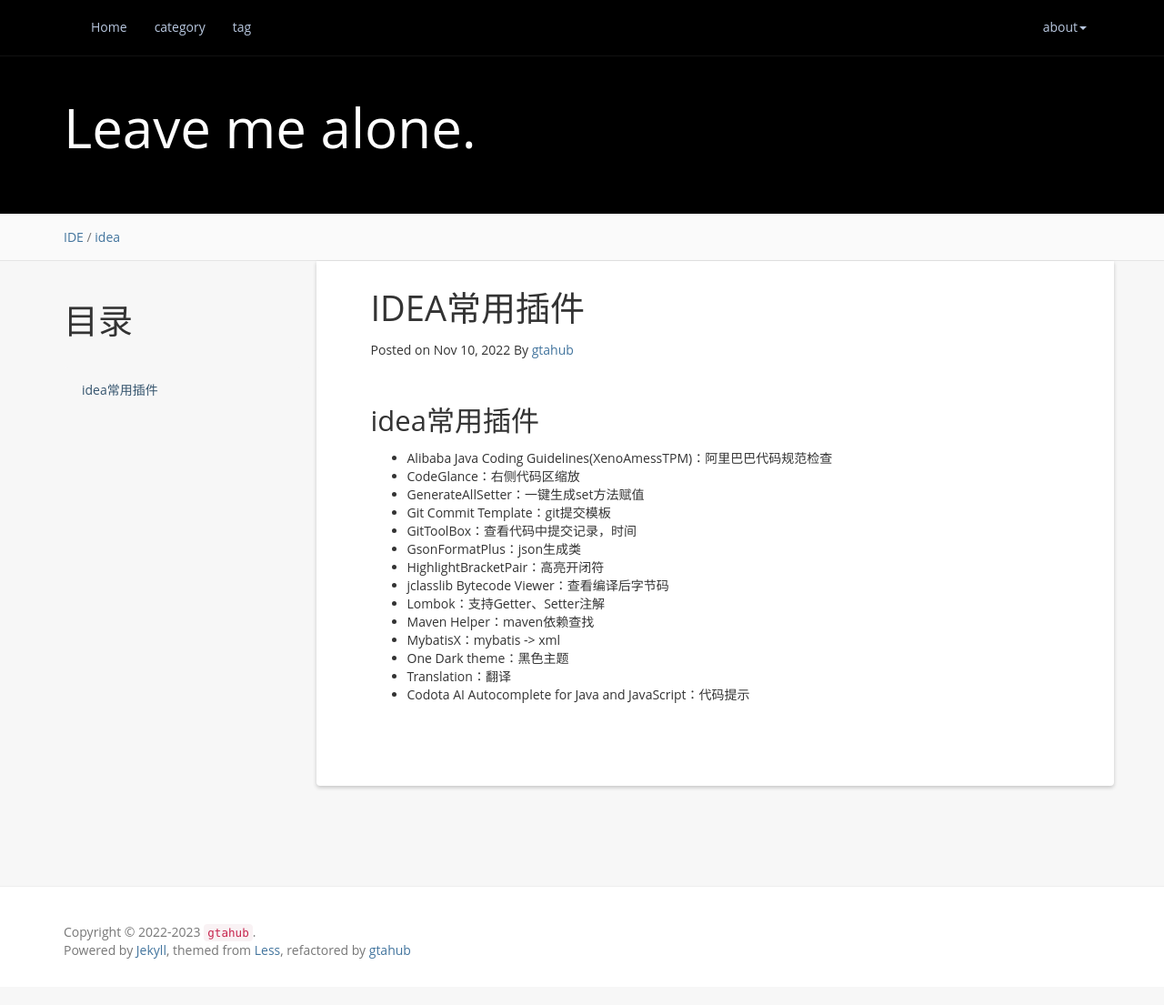
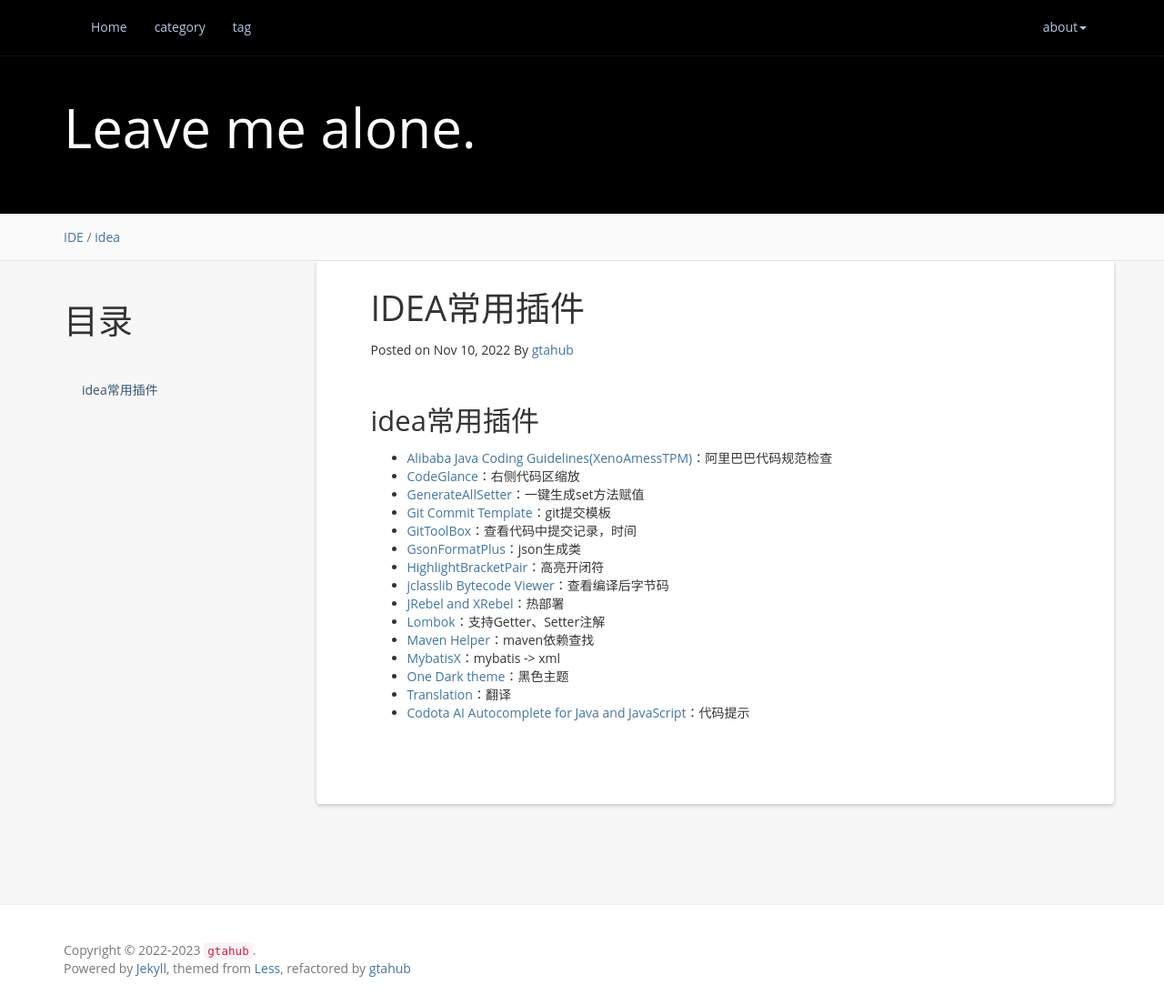
Before and after one commit to atgtahub/atgtahub.github.io, a Jekyll site: the page built from _posts/backend/ide/idea/2022-11-10-idea-plugins.md, in a window 1280 px wide and 1105 px high. Shown: the whole window at 91% size. Built offline with Jekyll 4.4.1, drawn with Linux system fonts in a browser that asks for light colours; a script that is not in the unit is left out; comment, search, counter and statistics services are not loaded.

Commit message:
refactor(_posts): 2022-11-10-idea-plugins.md

```diff
--- a/_posts/backend/ide/idea/2022-11-10-idea-plugins.md
+++ b/_posts/backend/ide/idea/2022-11-10-idea-plugins.md
@@ -12,17 +12,18 @@
 
 ## idea常用插件
 
-- Alibaba Java Coding Guidelines(XenoAmessTPM)：阿里巴巴代码规范检查
-- CodeGlance：右侧代码区缩放
-- GenerateAllSetter：一键生成set方法赋值
-- Git Commit Template：git提交模板
-- GitToolBox：查看代码中提交记录，时间
-- GsonFormatPlus：json生成类
-- HighlightBracketPair：高亮开闭符
-- jclasslib Bytecode Viewer：查看编译后字节码
-- Lombok：支持Getter、Setter注解
-- Maven Helper：maven依赖查找
-- MybatisX：mybatis -> xml
-- One Dark theme：黑色主题
-- Translation：翻译
-- Codota AI Autocomplete for Java and JavaScript：代码提示
+- <a href="https://plugins.jetbrains.com/plugin/10046-alibaba-java-coding-guidelines" target="_blank">Alibaba Java Coding Guidelines(XenoAmessTPM)</a>：阿里巴巴代码规范检查
+- <a href="https://plugins.jetbrains.com/plugin/18824-codeglance-pro" target="_blank">CodeGlance</a>：右侧代码区缩放
+- <a href="https://plugins.jetbrains.com/plugin/9360-generateallsetter" target="_blank">GenerateAllSetter</a>：一键生成set方法赋值
+- <a href="https://plugins.jetbrains.com/plugin/9861-git-commit-template" target="_blank">Git Commit Template</a>：git提交模板
+- <a href="https://plugins.jetbrains.com/plugin/7499-gittoolbox" target="_blank">GitToolBox</a>：查看代码中提交记录，时间
+- <a href="https://plugins.jetbrains.com/plugin/14949-gsonformatplus" target="_blank">GsonFormatPlus</a>：json生成类
+- <a href="https://plugins.jetbrains.com/plugin/17320-highlightbracketpair" target="_blank">HighlightBracketPair</a>：高亮开闭符
+- <a href="https://plugins.jetbrains.com/plugin/9248-jclasslib-bytecode-viewer" target="_blank">jclasslib Bytecode Viewer</a>：查看编译后字节码
+- <a href="https://plugins.jetbrains.com/plugin/4441-jrebel-and-xrebel" target="_blank">JRebel and XRebel</a>：热部署
+- <a href="https://plugins.jetbrains.com/plugin/6317-lombok" target="_blank">Lombok</a>：支持Getter、Setter注解
+- <a href="https://plugins.jetbrains.com/plugin/7179-maven-helper" target="_blank">Maven Helper</a>：maven依赖查找
+- <a href="https://plugins.jetbrains.com/plugin/10119-mybatisx" target="_blank">MybatisX</a>：mybatis -> xml
+- <a href="https://plugins.jetbrains.com/plugin/11938-one-dark-theme" target="_blank">One Dark theme</a>：黑色主题
+- <a href="https://plugins.jetbrains.com/plugin/8579-translation" target="_blank">Translation</a>：翻译
+- <a href="https://plugins.jetbrains.com/plugin/7638-codota-ai-autocomplete-for-java-and-javascript" target="_blank">Codota AI Autocomplete for Java and JavaScript</a>：代码提示
```
